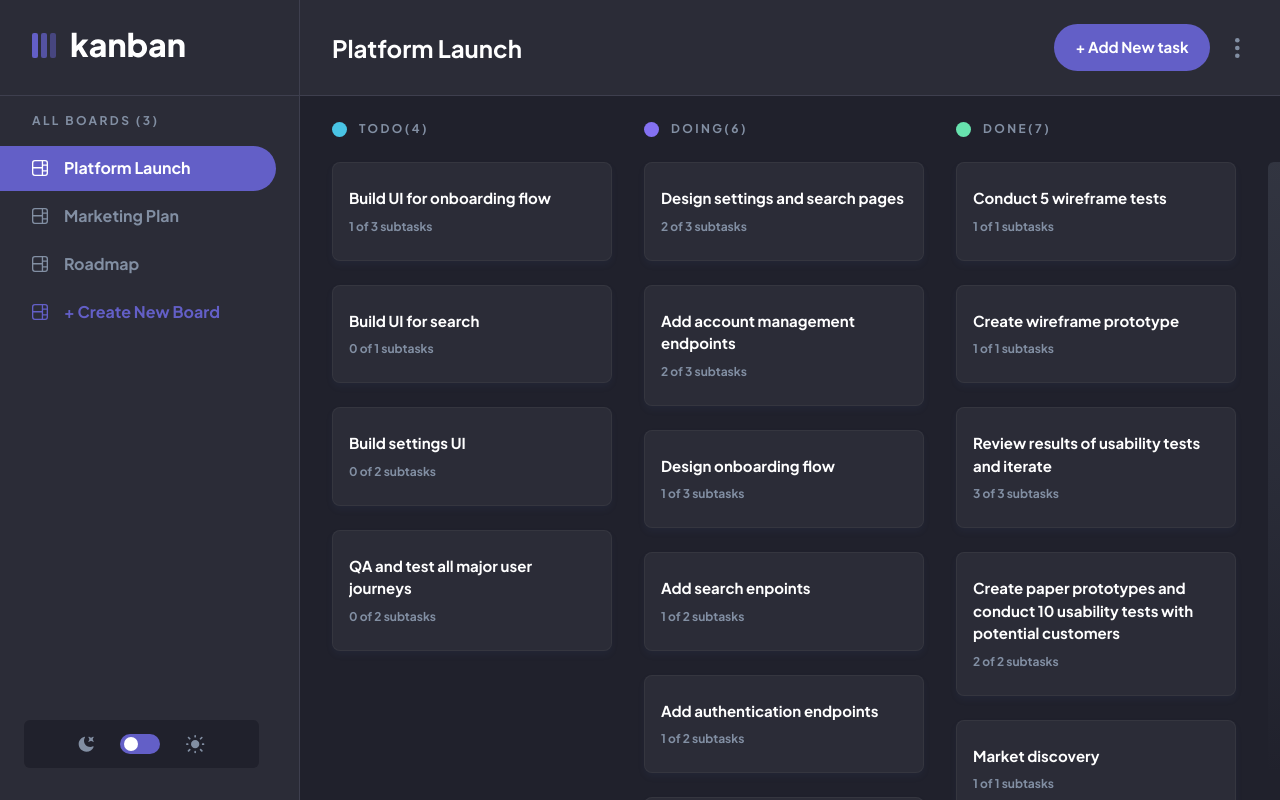
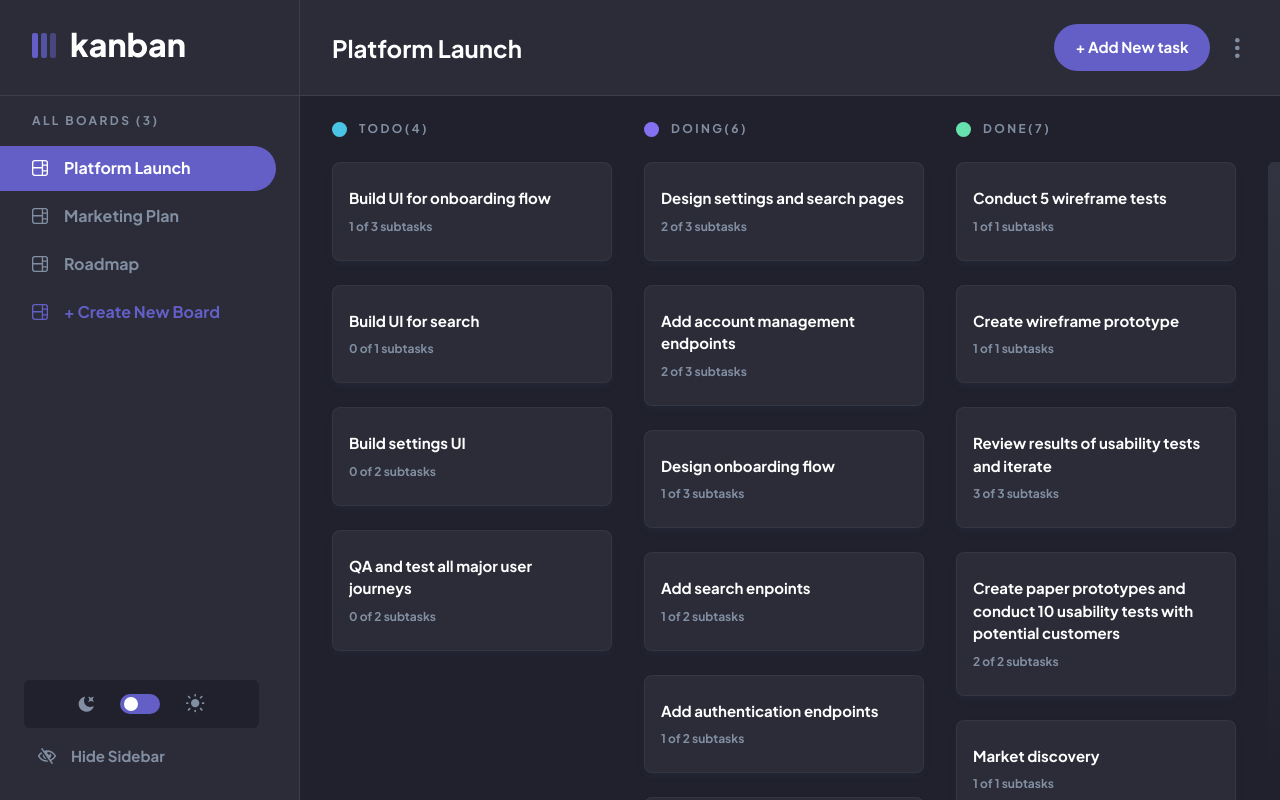
Before and after one commit to Junjiequan/kanban_, a React (Vite) app: page / in a window 1280 px wide. Built offline with nearby package versions, Linux system fonts and the light colour scheme.

Commit message:
fix hide side nav button bug

```diff
--- a/src/components/SideNav/index.tsx
+++ b/src/components/SideNav/index.tsx
@@ -46,7 +46,7 @@ const SideNav = (props: SideNavProps) => {
           <IconMoon />
         </div>
 
-        {hideSideNav && (
+        {!hideSideNav && (
           <button className='SideNav__hideButton' onClick={toggleOnHide}>
             <IconHide />
             Hide Sidebar
--- a/src/styles/components/SideNav/_sideNav.scss
+++ b/src/styles/components/SideNav/_sideNav.scss
@@ -162,4 +162,8 @@
   &:hover {
     opacity: $hover;
   }
+
+  @include mobile {
+    display: none;
+  }
 }
```
